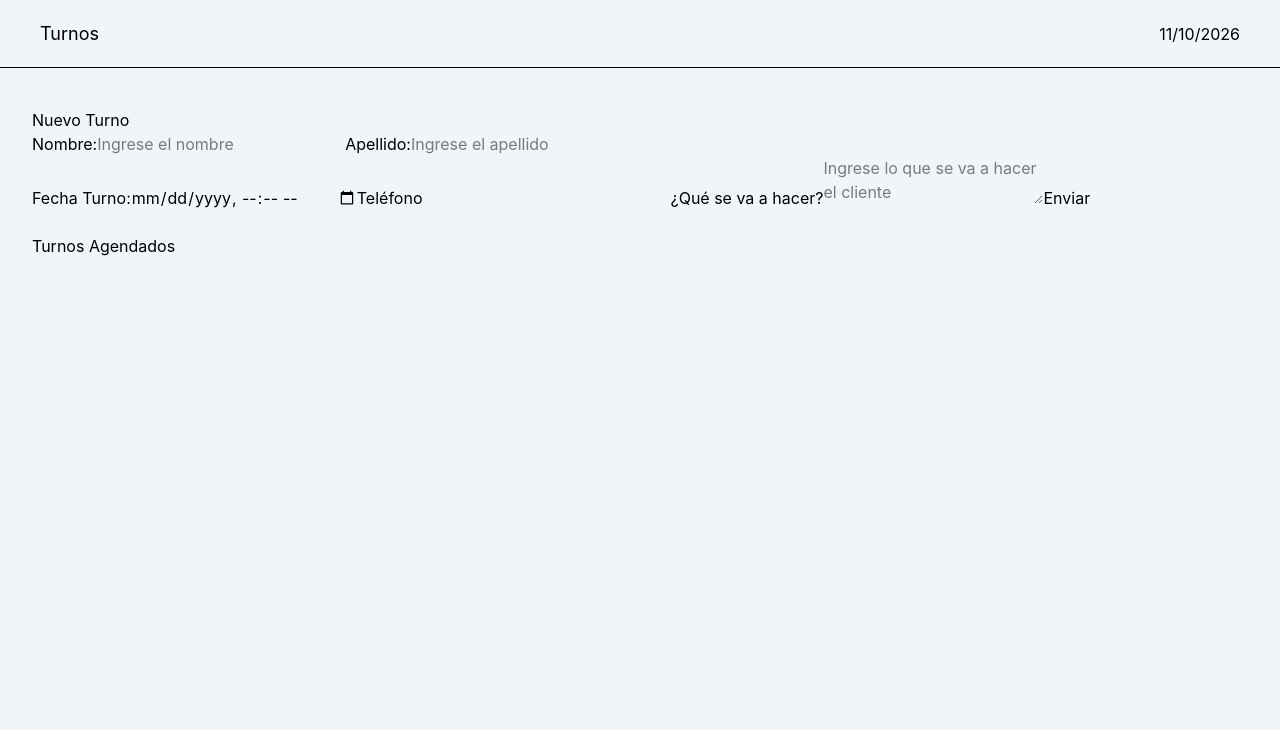
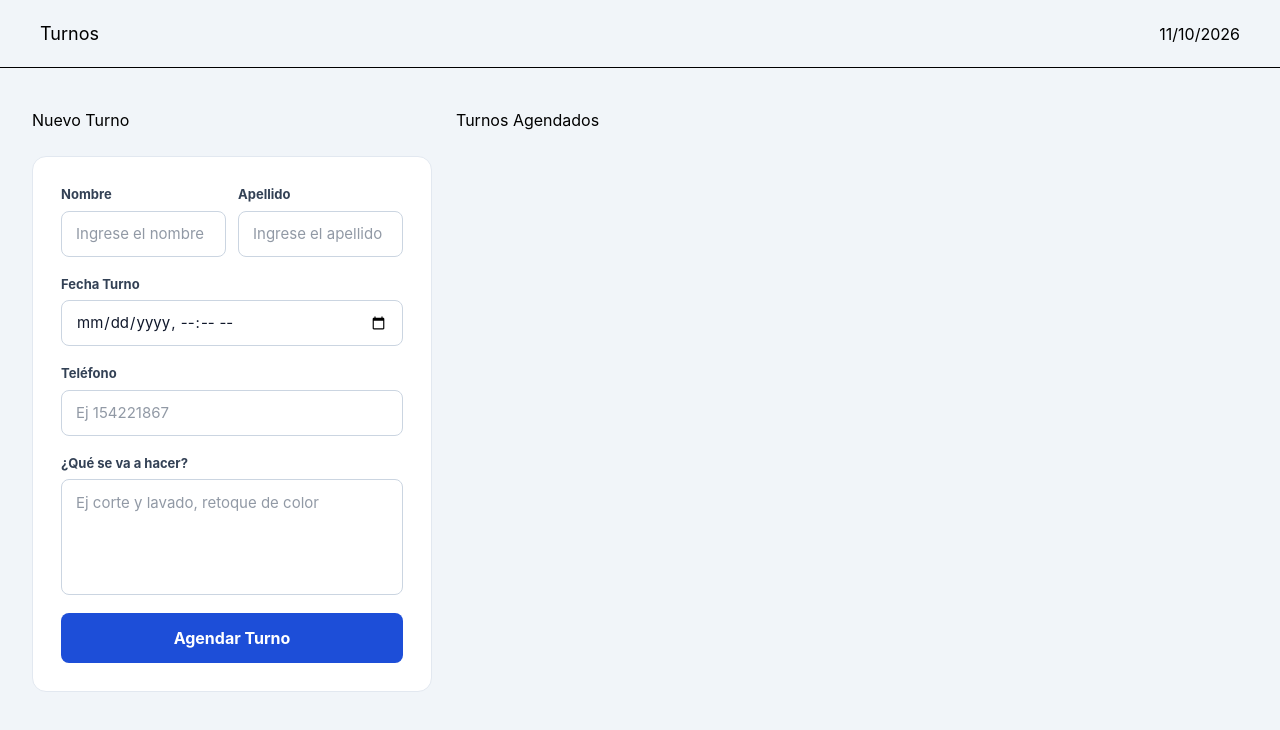
Before and after one commit to germanpgonzalez/agendarapp, a React (Vite) app: page / in a window 1280 px wide. Shown: the top 730 px of the page. Built offline with nearby package versions, Linux system fonts and the light colour scheme.

Commit message:
Estilos formulario Turnos

```diff
--- a/src/components/FormularioTurnos.tsx
+++ b/src/components/FormularioTurnos.tsx
@@ -1,41 +1,54 @@
 import { useState, type ChangeEvent, type FormEvent } from "react";
 
+type DatosTurno = {
+  nombre: string;
+  apellido: string;
+  fecha: string;
+  telefono: string;
+  detalle: string;
+};
 
-type DatosTurno = {
-    nombre: string
-    apellido: string
-    fecha: string
-    telefono: string
-    detalle: string
-
-}
-
-const FORM_VACIO : DatosTurno =
-
-    { nombre : "",
-      apellido : "",
-      telefono : "",
-      fecha : "",
-      detalle : "",
-    }
+const FORM_VACIO: DatosTurno = {
+  nombre: "",
+  apellido: "",
+  telefono: "",
+  fecha: "",
+  detalle: "",
+};
 
 export const FormularioTurnos = () => {
-
   const [form, setForm] = useState<DatosTurno>(FORM_VACIO);
 
-    const handleSubmit = (e: FormEvent<HTMLFormElement>)  => {
+  const handleSubmit = (e: FormEvent<HTMLFormElement>) => {
     e.preventDefault();
-    }
+    console.log("Prueba submit");
+  };
 
-    const handleChange = (  e: ChangeEvent<HTMLInputElement | HTMLTextAreaElement>) => {
+  const handleChange = (
+    e: ChangeEvent<HTMLInputElement | HTMLTextAreaElement>,
+  ) => {
     const { name, value } = e.target;
     setForm((prev) => ({ ...prev, [name]: value }));
-    }
+  };
+
+  const claseLabel = "text-[13px] font-bold text-etiqueta";
+
+const claseInput =
+  "h-11.5 w-full min-w-0 rounded-lg border border-borde-input bg-superficie px-3.5 text-[15px] text-texto placeholder:text-suave/60 focus:outline-none focus:ring-2 focus:ring-primario/40";
 
   return (
-    <form onSubmit={handleSubmit}>
-      <div className="flex flex-2">
-        <label htmlFor="nombre">Nombre:</label>
+    <form
+      onSubmit={handleSubmit}
+      className="flex w-full max-w-100 flex-col gap-4.5 rounded-[14px] border border-borde bg-superficie p-7 mt-6"
+    >
+      <div className="grid grid-cols-2 gap-3">
+        <div className="flex flex-col gap-1.5 min-w-0">
+          <label
+            htmlFor="nombre"
+            className={claseLabel}
+          >
+            Nombre
+          </label>
         <input
           id="nombre"
           name="nombre"
@@ -43,9 +56,17 @@ export const FormularioTurnos = () => {
           placeholder="Ingrese el nombre"
           value={form.nombre}
           onChange={handleChange}
+          className={claseInput}
           required
         />
-        <label htmlFor="apellido">Apellido:</label>
+        </div>
+        <div className="flex flex-col gap-1.5 min-w-0">
+          <label
+            htmlFor="apellido"
+            className={claseLabel}
+          >
+            Apellido
+          </label>
         <input
           id="apellido"
           name="apellido"
@@ -53,36 +74,61 @@ export const FormularioTurnos = () => {
           placeholder="Ingrese el apellido"
           value={form.apellido}
           onChange={handleChange}
+          className={claseInput}
           required
         />
         </div>
-      <label htmlFor="fecha">Fecha Turno:</label>
+      </div>
+      <div className="flex flex-col gap-1.5 min-w-0">
+        <label htmlFor="fecha" className={claseLabel}>
+          Fecha Turno
+        </label>
       <input
         id="fecha"
         name="fecha"
         type="datetime-local"
         value={form.fecha}
         onChange={handleChange}
+        className={claseInput}
         required
       />
-      <label htmlFor="telefono">Teléfono</label>
+      </div>
+      <div className="flex flex-col gap-1.5 min-w-0">
+        <label
+          htmlFor="telefono"
+          className={claseLabel}
+        >
+          Teléfono
+        </label>
       <input
         id="telefono"
         name="telefono"
-       type="text"
+        type="tel"
         value={form.telefono}
         onChange={handleChange}
+        className={claseInput}
+        placeholder="Ej 154221867"
         required
       />
-      <label htmlFor="detalle">¿Qué se va a hacer?</label>
+      </div>
+      <div className="flex flex-col gap-1.5 min-w-0">
+        <label
+          htmlFor="detalle"
+          className={claseLabel}
+        >
+          ¿Qué se va a hacer?
+        </label>
       <textarea
         id="detalle"
         name="detalle"
-      placeholder="Ingrese lo que se va a hacer el cliente"
+        placeholder="Ej corte y lavado, retoque de color"
         value={form.detalle}
         onChange={handleChange}
+        rows={4}
+        className="py-3 w-full min-w-0 rounded-lg border border-borde-input bg-superficie px-3.5 text-[15px] text-texto placeholder:text-suave/60 focus:outline-none focus:ring-2 focus:ring-primario/40 resize-none"
       />
-    <button type="submit">Enviar</button>
+      </div>
+      <button type="submit" className="h-12.5 cursor-pointer rounded-lg bg-primario text-base font-bold text-white transition-colors hover:bg-primario/90 focus:outline-none focus-visible:ring-2 focus-visible:ring-primario/40 focus-visible:ring-offset-2">Agendar Turno</button>
     </form>
   );
 };
```
Lines whose indentation alone changed are shown as unchanged.
